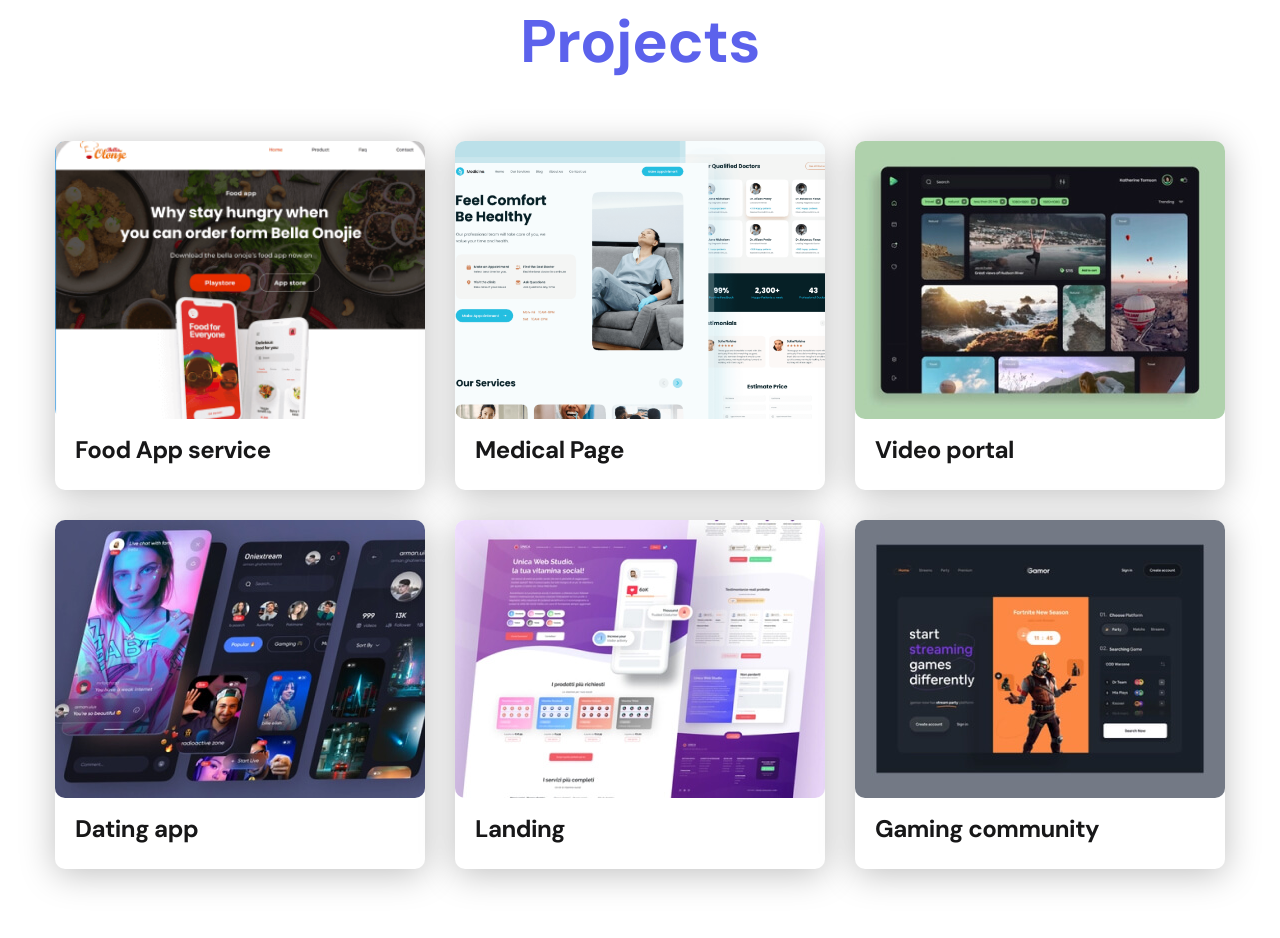
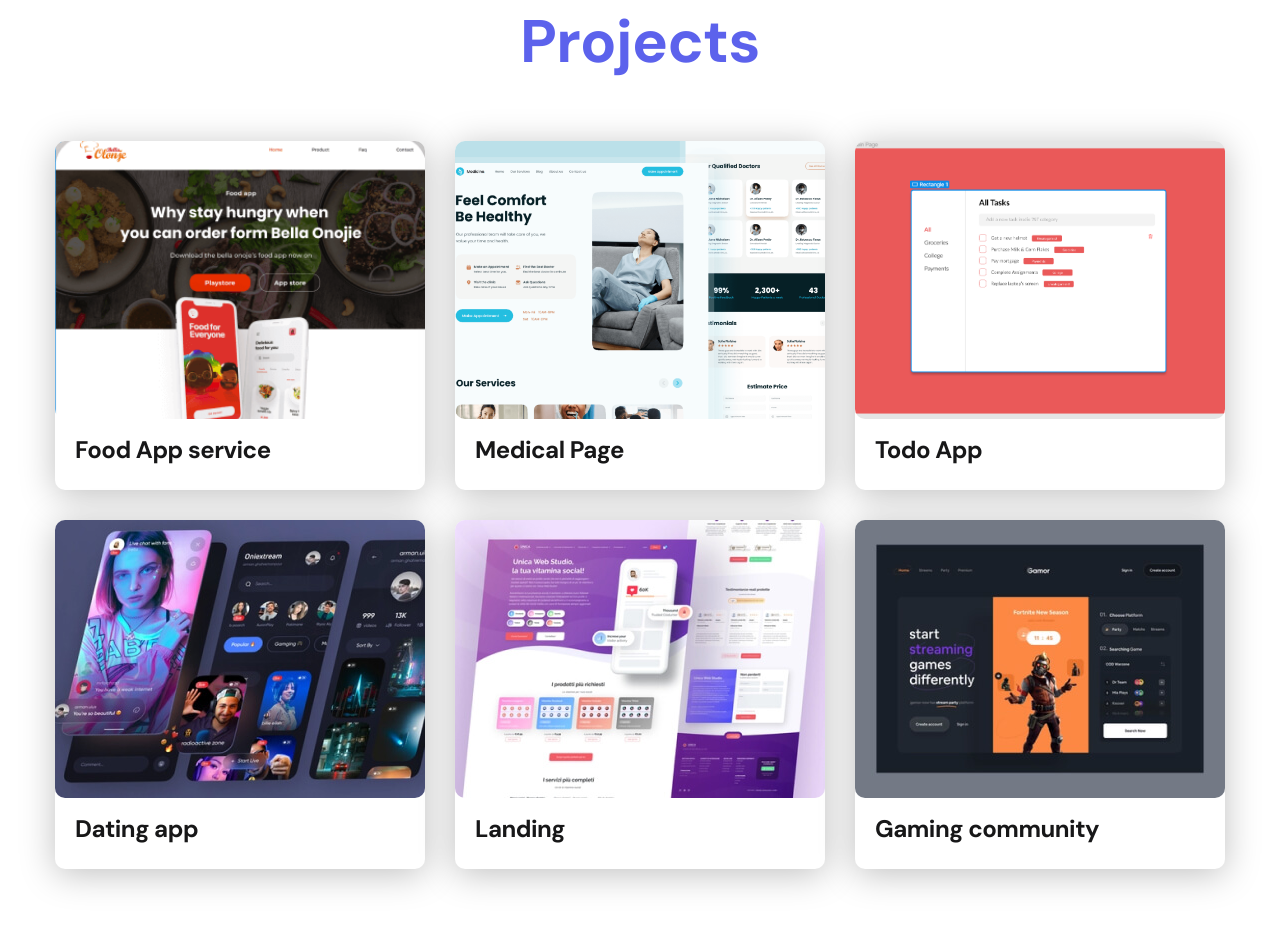
Before and after one commit to AlenVik/FromWeb, a plain HTML site: page index.html in a window 1280 px wide. Shown: the part 838-1776 px from the top of the page. Drawn offline with Linux system fonts and the light colour scheme.

Commit message:
Update index.html

```diff
--- a/index.html
+++ b/index.html
@@ -110,10 +110,10 @@
             </a>
           </li>
           <li class="projects__list-item">
-            <a class="projects__link" href="#!">
-              <img class="projects__pic" src="img/projects/03.jpg" alt="">
+            <a class="projects__link" href="project-3.html">
+              <img class="projects__pic" src="img/projects/TodoApp.png" alt="Todo pic">
               <p class="projects__name">
-                Video portal
+                Todo App
               </p>
             </a>
           </li>
```
